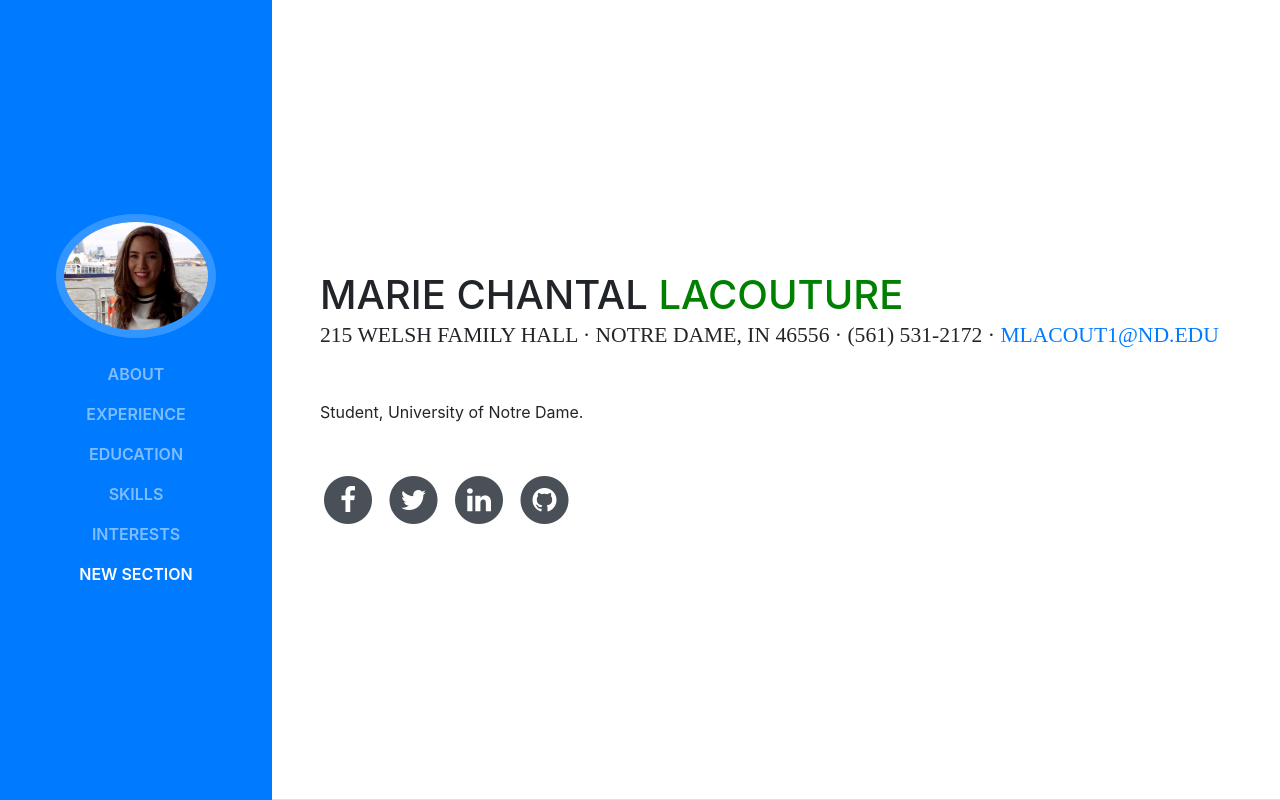
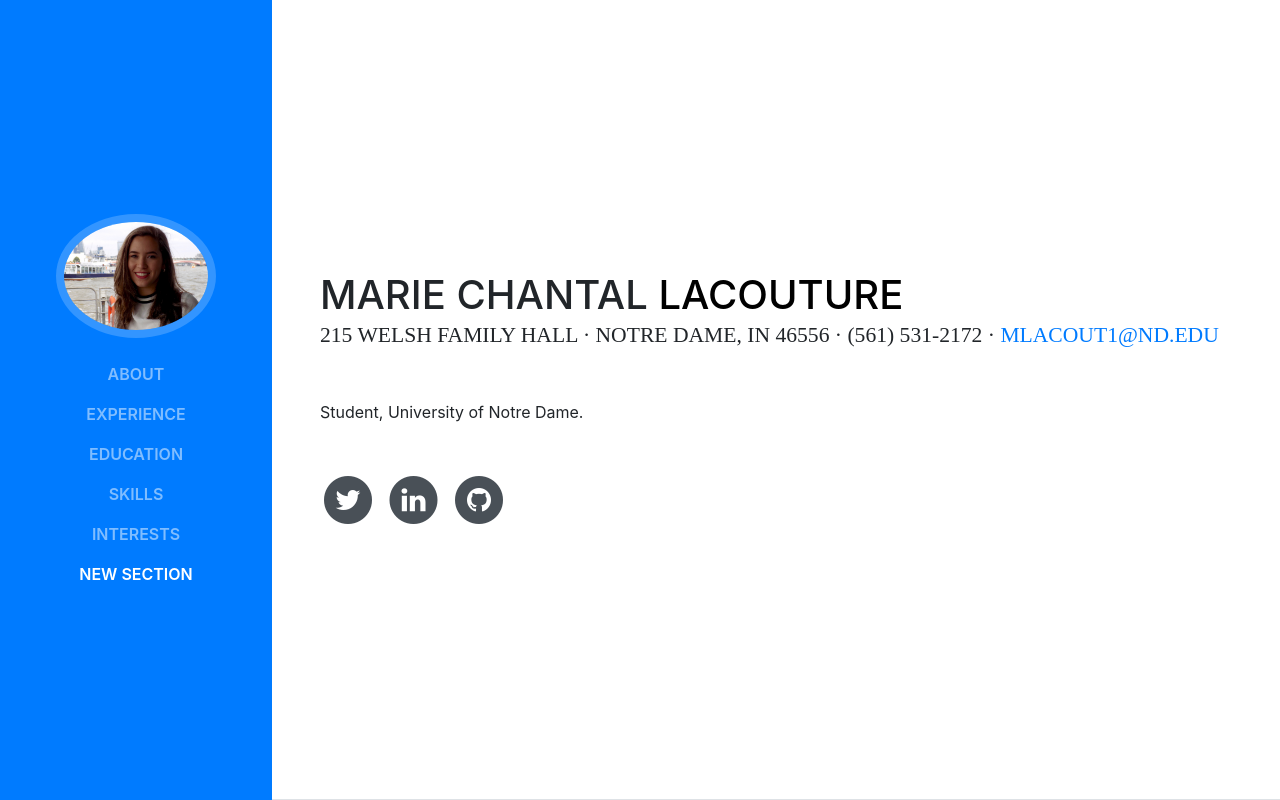
Before and after one commit to mlacout1/chantalresume, a website with bundled scripts: page resume_template/index.html in a window 1280 px wide. Shown: the top 800 px of the page. Built offline with nearby package versions, Linux system fonts and the light colour scheme; a web font is replaced by a local one.

Commit message:
light edit

```diff
--- a/resume_template/css/resume.css
+++ b/resume_template/css/resume.css
@@ -40,14 +40,14 @@ h2 {
 .list-social-icons a {
   color: #495057; }
   .list-social-icons a:hover {
-    color: #BD5D38; }
+    color: #000000; }
   .list-social-icons a .fa-lg {
     font-size: 1.75rem; }
 
 .list-icons {
   font-size: 3rem; }
   .list-icons .list-inline-item i:hover {
-    color: #BD5D38; }
+    color: #0000; }
 
 #sideNav .navbar-nav .nav-item .nav-link {
   font-weight: 600;
--- a/resume_template/index.html
+++ b/resume_template/index.html
@@ -66,21 +66,13 @@
       <section class="resume-section p-3 p-lg-5 d-flex d-column" id="about">
         <div class="my-auto">
           <h1 class="mb-0">Marie Chantal
-            <span class="text-primary" style="color: green !important;">Lacouture</span>
+            <span class="text-primary" style="color: black !important;">Lacouture</span>
           </h1>
           <div class="subheading mb-5">215 Welsh Family Hall · Notre Dame, IN 46556 · (561) 531-2172 ·
             <a href="mailto:name@email.com">mlacout1@nd.edu</a>
           </div>
           <p class="mb-5">Student, University of Notre Dame.</p>
           <ul class="list-inline list-social-icons mb-0">
-            <li class="list-inline-item">
-              <a href="#">
-                <span class="fa-stack fa-lg">
-                  <i class="fa fa-circle fa-stack-2x"></i>
-                  <i class="fa fa-facebook fa-stack-1x fa-inverse"></i>
-                </span>
-              </a>
-            </li>
             <li class="list-inline-item">
               <a href="#">
                 <span class="fa-stack fa-lg">
```
Also changed, not shown: resume_template/css/resume.min.css, 1 other file.
